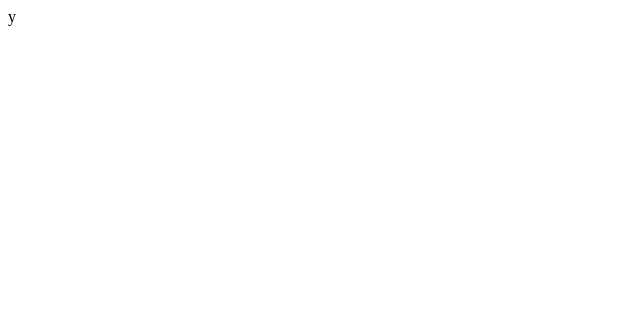
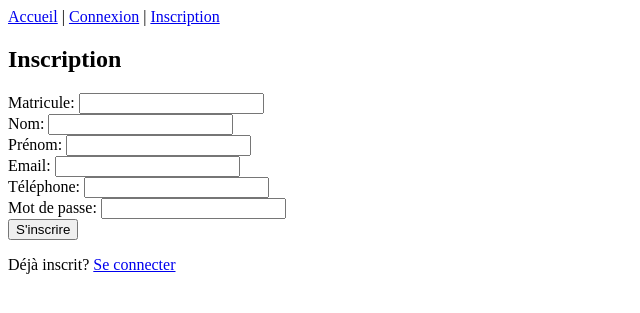
Before and after one commit to Gaelstevens/requestsapi, a FastAPI app: page /register in a window 1280 px wide. Before the commit the part shown is almost empty. Shown: the top 313 px of the page, without its empty margins (0-640 px from the left). Run offline with FastAPI, Linux system fonts and the light colour scheme; parts of the project's set-up code (start-up, migrations or seed data) failed here and were passed over; some libraries are stand-ins or nearby versions.

Commit message:
Update register.html

```diff
--- a/templates/register.html
+++ b/templates/register.html
@@ -1 +1,36 @@
-y
+{% extends "base.html" %}
+
+{% block content %}
+<h2>Inscription</h2>
+{% if error %}
+<p style="color: red;">{{ error }}</p>
+{% endif %}
+<form method="post">
+    <div>
+        <label>Matricule:</label>
+        <input type="text" name="matricule" maxlength="12" required>
+    </div>
+    <div>
+        <label>Nom:</label>
+        <input type="text" name="name" maxlength="100" required>
+    </div>
+    <div>
+        <label>Prénom:</label>
+        <input type="text" name="last_name" maxlength="100" required>
+    </div>
+    <div>
+        <label>Email:</label>
+        <input type="email" name="email" maxlength="255" required>
+    </div>
+    <div>
+        <label>Téléphone:</label>
+        <input type="text" name="phone" maxlength="9" pattern="[0-9]{9}" required>
+    </div>
+    <div>
+        <label>Mot de passe:</label>
+        <input type="password" name="password" required>
+    </div>
+    <button type="submit">S'inscrire</button>
+</form>
+<p>Déjà inscrit? <a href="/login">Se connecter</a></p>
+{% endblock %}
```
